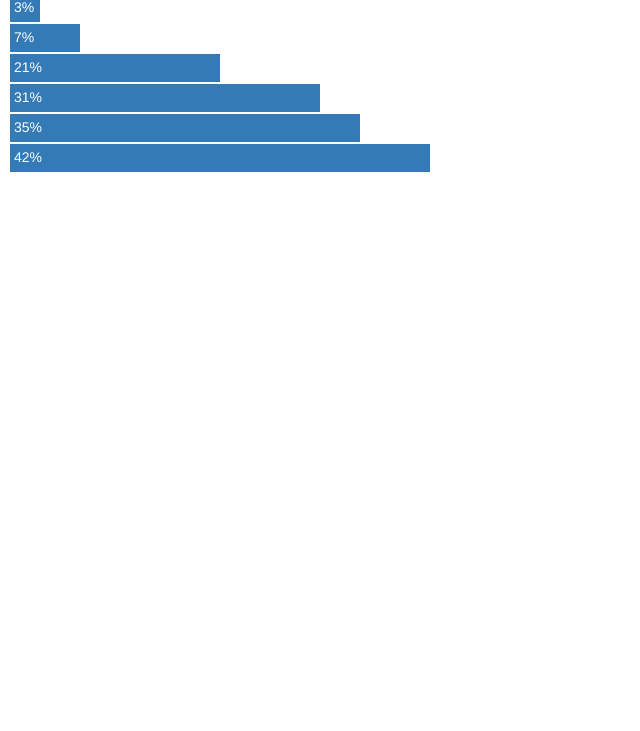
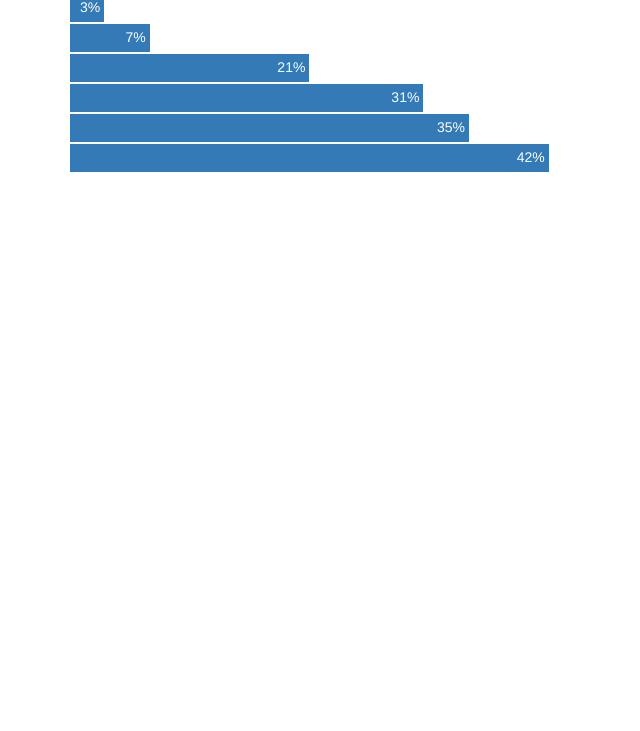
Before and after one commit to teone/d3-workshop, a website: page src/index.html in a window 1280 px wide. Shown: the part 69-800 px from the top of the page, without its empty margins (0-640 px from the left). Drawn offline with nearby package versions, Linux system fonts and the light colour scheme; files that its build step writes are made by us from their sources.

Commit message:
Aligned elements

```diff
--- a/src/app/main.js
+++ b/src/app/main.js
@@ -7,7 +7,7 @@ const handleP = () => {
   .attr({
     class: 'bar'
   })
-  .style('width', d => `${d * 10}px`)
+  .style('width', d => `${d}%`)
   .text(d => `${d}%`);
 }
 
--- a/src/index.html
+++ b/src/index.html
@@ -9,9 +9,11 @@
 </head>
 <body>
 
-  <h2>Draw a chart:</h2>
+  <div class="container">
+    <h2>Draw a chart:</h2>
 
-  <div class="chart"></div>
+    <div class="chart"></div>
+  </div>
 
   <!-- bower:js -->
   <script src="bower_components/jquery/dist/jquery.js"></script>
--- a/src/sass/main.scss
+++ b/src/sass/main.scss
@@ -1,11 +1,11 @@
 @import '../bower_components/bootstrap-sass/assets/stylesheets/_bootstrap.scss';
 
 .chart {
-  margin-left: 10px;
   .bar {
     background: $brand-primary;
     color: #fff;
     margin-top: 2px;
     padding: 4px;
+    text-align: right;
   }
 }
```
Also changed, not shown: src/dist/main.js, src/style/main.css.
